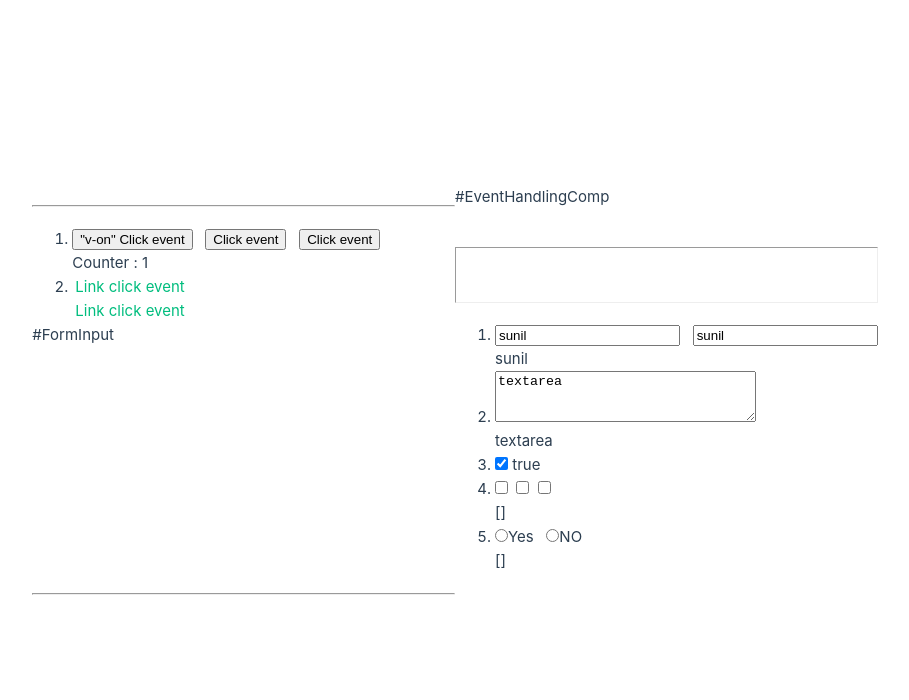
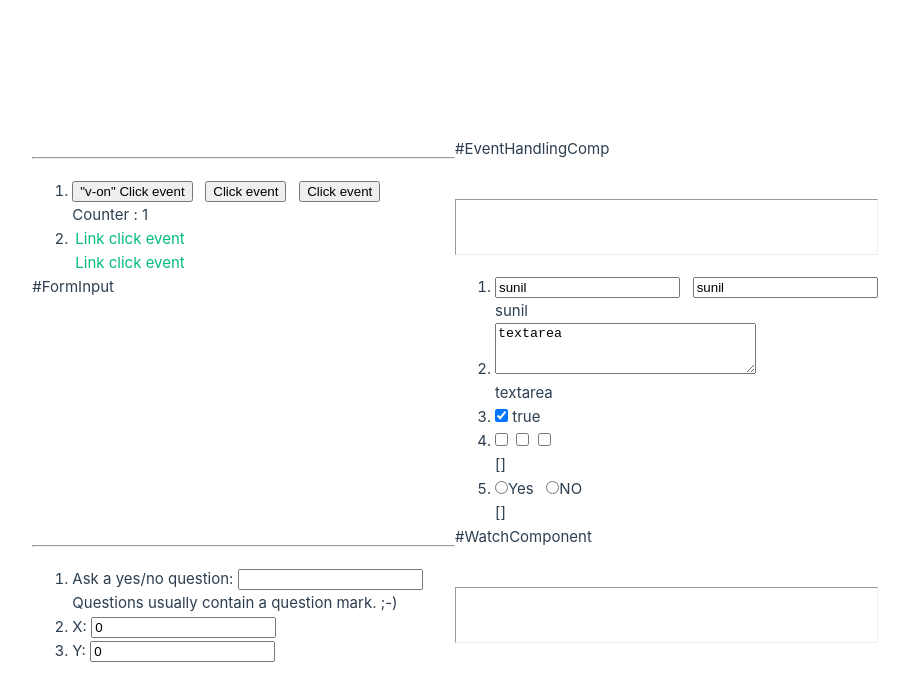
Before and after one commit to we-sunil-k001/Vue.js-3-Training-Module, a Vue app in the folder template-syntax/template-syntax/: page / in a window 1280 px wide. Shown: the top 700 px of the page, without its empty margins (185-1094 px from the left). Built offline with nearby package versions, Linux system fonts and the light colour scheme.

Commit message:
Added: Watcher Property and Source Types like Ref, Getter and array
Learnt practiced above topics

```diff
--- a/template-syntax/template-syntax/src/App.vue
+++ b/template-syntax/template-syntax/src/App.vue
@@ -6,6 +6,8 @@
   <hr>
   <FormInputComp></FormInputComp>
   <hr>
+  <WatchComponent></WatchComponent>
+  <hr>
 </template>
 
 <style>
--- /dev/null
+++ b/template-syntax/template-syntax/src/components/WatchComponent.vue
@@ -0,0 +1,67 @@
+<template>
+#WatchComponent
+<ol>
+    <li>
+        <p>
+            Ask a yes/no question:
+            <input v-model="question" :disabled="loading" />
+        </p>
+        <p>{{ answer }}</p>
+    </li>
+
+    <li>
+        <div> X: <input type="text" v-model="x" ></div>
+    </li>
+
+    <li>
+        <div> Y: <input type="text" v-model="y" ></div>
+    </li>
+</ol>
+
+
+</template>
+
+<script setup>
+import { ref, watch } from 'vue'
+
+const question = ref('')
+const answer = ref('Questions usually contain a question mark. ;-)')
+const loading = ref(false)
+
+// watch works directly on a ref
+watch(question, async (newQuestion, oldQuestion) => {
+  if (newQuestion.includes('?')) {
+    loading.value = true
+    answer.value = 'Thinking...'
+    try {
+      const res = await fetch('https://yesno.wtf/api')
+      answer.value = (await res.json()).answer
+    } catch (error) {
+      answer.value = 'Error! Could not reach the API. ' + error
+    } finally {
+      loading.value = false
+    }
+  }
+})
+
+//2nd - Watcher Source Types like Ref, Getter and array
+const x = ref(0)
+const y = ref(0)
+
+// single ref
+watch(x, (newX) => {
+  console.log(`x is ${newX}`)
+})
+
+watch([x, y], ([newX, newY])=>{
+      console.log(`value of X and Y ${newX} and  ${newX}`);
+});
+
+// getter
+watch(
+  () => x.value + y.value,
+  (sum) => {
+    console.log(`sum of x + y is: ${sum}`)
+  }
+)
+</script>
--- a/template-syntax/template-syntax/src/main.js
+++ b/template-syntax/template-syntax/src/main.js
@@ -5,11 +5,13 @@ import App from './App.vue';
 
 import EventHandlingComp from './components/EventHandling.vue';
 import FormInputComp from './components/FormInput.vue';
+import WatchComponent from './components/WatchComponent.vue';
 
 const app = createApp(App);
 
 
 app.component('EventHandlingComp', EventHandlingComp);
 app.component('FormInputComp', FormInputComp);
+app.component('WatchComponent', WatchComponent);
 
 app.mount('#app');
```
